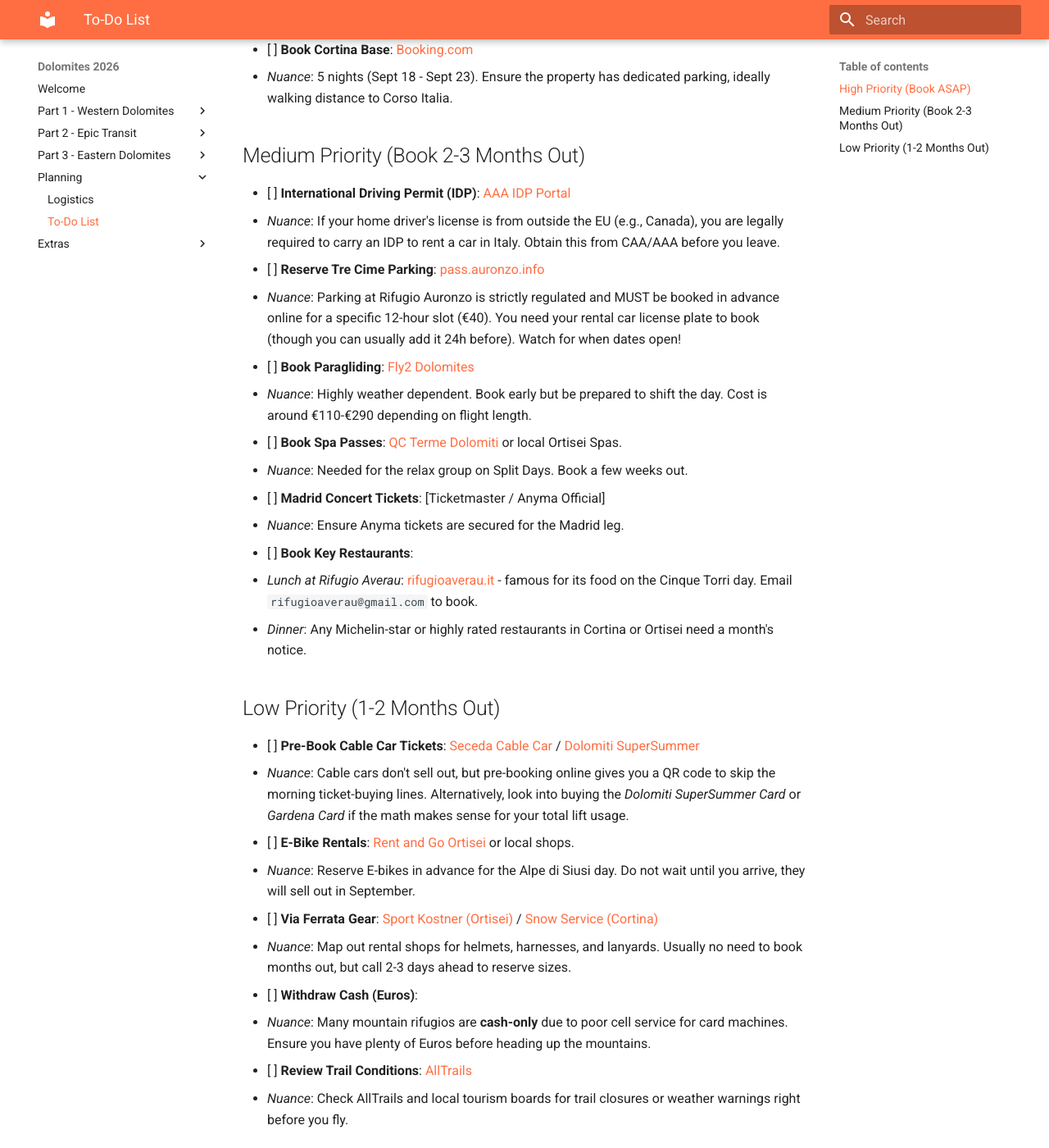
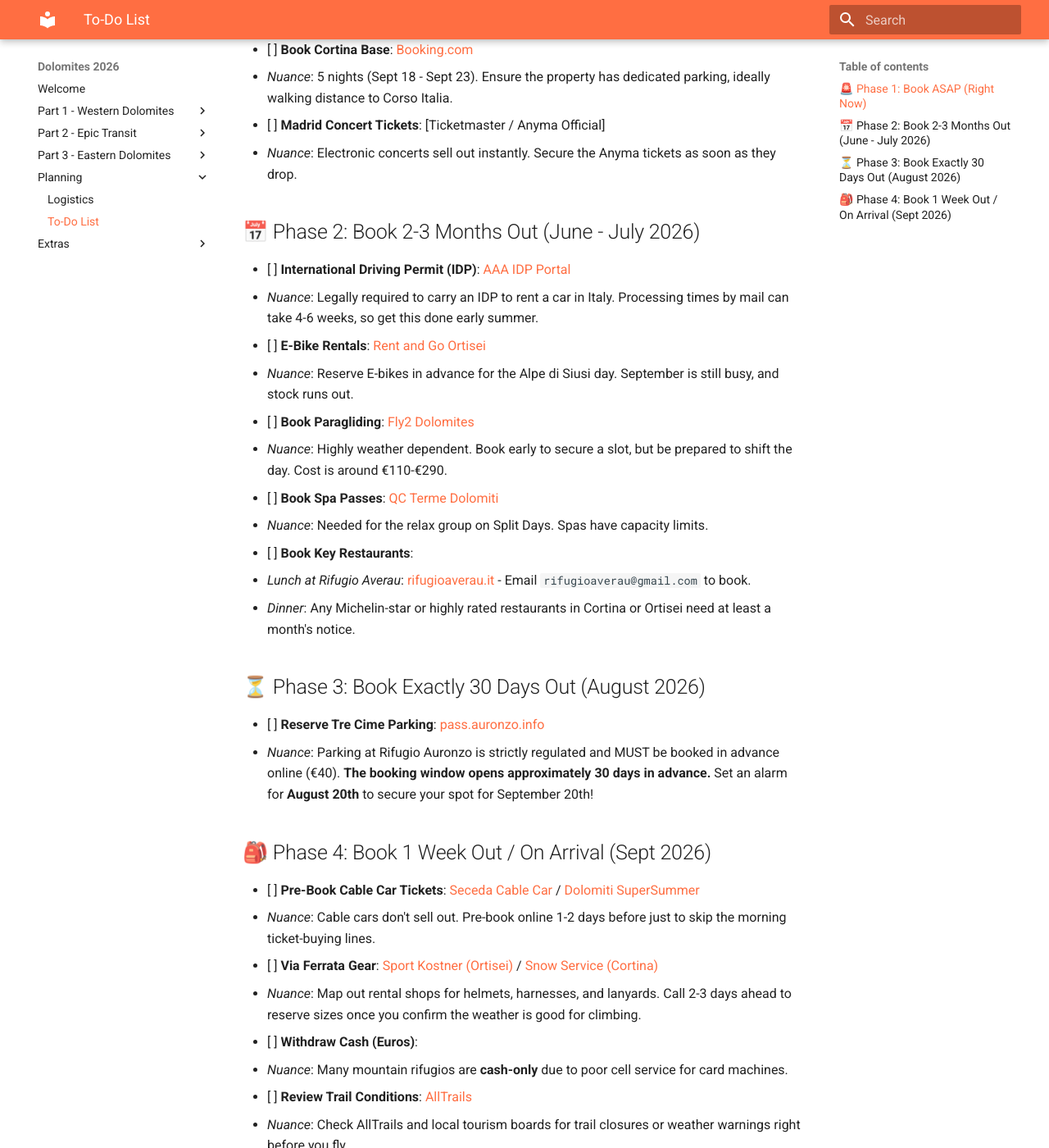
Before and after one commit to iammzz/dolomites-2026, an MkDocs documentation site: the page built from docs/todo.md, in a window 1280 px wide and 1400 px high, scrolled down 746 px. Shown: the whole window at 82% size. Built offline with MkDocs 1.6.1 and Material for MkDocs 9.7.7, drawn with Linux system fonts in a browser that asks for light colours; some of the changed text lies outside the part shown.

Commit message:
Reorganize todo list into accurate time phases

```diff
--- a/docs/todo.md
+++ b/docs/todo.md
@@ -5,7 +5,7 @@
 !!! danger "CRITICAL ACTION REQUIRED"
     **Flights, Hotels, and the Rental Car have NOT been booked yet!** These are the highest priority items as prices will increase significantly and availability will drop.
 
-## High Priority (Book ASAP)
+## 🚨 Phase 1: Book ASAP (Right Now)
 - [ ] **Book Flights**: [Air Transat](https://www.airtransat.com) / [Google Flights](https://www.google.com/flights)
   - *Outbound*: 🟢 **BOOKED** (Entire group is booked on TS 306).
   - *Inbound*: Entire group needs to book Venice → Madrid for Sept 23.
@@ -17,30 +17,32 @@
   - *Nuance*: 5 nights (Sept 13 - Sept 18). Target Ortisei or Selva. Ensure the property has dedicated parking.
 - [ ] **Book Cortina Base**: [Booking.com](https://www.booking.com)
   - *Nuance*: 5 nights (Sept 18 - Sept 23). Ensure the property has dedicated parking, ideally walking distance to Corso Italia.
+- [ ] **Madrid Concert Tickets**: [Ticketmaster / Anyma Official]
+  - *Nuance*: Electronic concerts sell out instantly. Secure the Anyma tickets as soon as they drop.
 
-## Medium Priority (Book 2-3 Months Out)
+## 📅 Phase 2: Book 2-3 Months Out (June - July 2026)
 - [ ] **International Driving Permit (IDP)**: [AAA IDP Portal](https://www.aaa.com/vacation/idpf.html)
-  - *Nuance*: If your home driver's license is from outside the EU (e.g., Canada), you are legally required to carry an IDP to rent a car in Italy. Obtain this from CAA/AAA before you leave.
+  - *Nuance*: Legally required to carry an IDP to rent a car in Italy. Processing times by mail can take 4-6 weeks, so get this done early summer.
+- [ ] **E-Bike Rentals**: [Rent and Go Ortisei](https://www.rentandgo.it/)
+  - *Nuance*: Reserve E-bikes in advance for the Alpe di Siusi day. September is still busy, and stock runs out.
+- [ ] **Book Paragliding**: [Fly2 Dolomites](http://www.fly2.info)
+  - *Nuance*: Highly weather dependent. Book early to secure a slot, but be prepared to shift the day. Cost is around €110-€290.
+- [ ] **Book Spa Passes**: [QC Terme Dolomiti](https://www.qcterme.com/en/val-di-fassa/qc-terme-dolomiti)
+  - *Nuance*: Needed for the relax group on Split Days. Spas have capacity limits.
+- [ ] **Book Key Restaurants**:
+  - *Lunch at Rifugio Averau*: [rifugioaverau.it](https://www.rifugioaverau.it/) - Email `rifugioaverau@gmail.com` to book.
+  - *Dinner*: Any Michelin-star or highly rated restaurants in Cortina or Ortisei need at least a month's notice.
+
+## ⏳ Phase 3: Book Exactly 30 Days Out (August 2026)
 - [ ] **Reserve Tre Cime Parking**: [pass.auronzo.info](https://pass.auronzo.info)
-  - *Nuance*: Parking at Rifugio Auronzo is strictly regulated and MUST be booked in advance online for a specific 12-hour slot (€40). You need your rental car license plate to book (though you can usually add it 24h before). Watch for when dates open!
-- [ ] **Book Paragliding**: [Fly2 Dolomites](http://www.fly2.info)
-  - *Nuance*: Highly weather dependent. Book early but be prepared to shift the day. Cost is around €110-€290 depending on flight length.
-- [ ] **Book Spa Passes**: [QC Terme Dolomiti](https://www.qcterme.com/en/val-di-fassa/qc-terme-dolomiti) or local Ortisei Spas.
-  - *Nuance*: Needed for the relax group on Split Days. Book a few weeks out.
-- [ ] **Madrid Concert Tickets**: [Ticketmaster / Anyma Official]
-  - *Nuance*: Ensure Anyma tickets are secured for the Madrid leg.
-- [ ] **Book Key Restaurants**:
-  - *Lunch at Rifugio Averau*: [rifugioaverau.it](https://www.rifugioaverau.it/) - famous for its food on the Cinque Torri day. Email `rifugioaverau@gmail.com` to book.
-  - *Dinner*: Any Michelin-star or highly rated restaurants in Cortina or Ortisei need a month's notice.
+  - *Nuance*: Parking at Rifugio Auronzo is strictly regulated and MUST be booked in advance online (€40). **The booking window opens approximately 30 days in advance.** Set an alarm for **August 20th** to secure your spot for September 20th!
 
-## Low Priority (1-2 Months Out)
+## 🎒 Phase 4: Book 1 Week Out / On Arrival (Sept 2026)
 - [ ] **Pre-Book Cable Car Tickets**: [Seceda Cable Car](https://www.seceda.it/en) / [Dolomiti SuperSummer](https://www.dolomitisuperski.com/en/SuperSummer)
-  - *Nuance*: Cable cars don't sell out, but pre-booking online gives you a QR code to skip the morning ticket-buying lines. Alternatively, look into buying the *Dolomiti SuperSummer Card* or *Gardena Card* if the math makes sense for your total lift usage.
-- [ ] **E-Bike Rentals**: [Rent and Go Ortisei](https://www.rentandgo.it/) or local shops.
-  - *Nuance*: Reserve E-bikes in advance for the Alpe di Siusi day. Do not wait until you arrive, they will sell out in September.
+  - *Nuance*: Cable cars don't sell out. Pre-book online 1-2 days before just to skip the morning ticket-buying lines.
 - [ ] **Via Ferrata Gear**: [Sport Kostner (Ortisei)](https://www.sportkostner.com/) / [Snow Service (Cortina)](https://www.snowservice.it/)
-  - *Nuance*: Map out rental shops for helmets, harnesses, and lanyards. Usually no need to book months out, but call 2-3 days ahead to reserve sizes.
+  - *Nuance*: Map out rental shops for helmets, harnesses, and lanyards. Call 2-3 days ahead to reserve sizes once you confirm the weather is good for climbing.
 - [ ] **Withdraw Cash (Euros)**:
-  - *Nuance*: Many mountain rifugios are **cash-only** due to poor cell service for card machines. Ensure you have plenty of Euros before heading up the mountains.
+  - *Nuance*: Many mountain rifugios are **cash-only** due to poor cell service for card machines.
 - [ ] **Review Trail Conditions**: [AllTrails](https://www.alltrails.com/)
   - *Nuance*: Check AllTrails and local tourism boards for trail closures or weather warnings right before you fly.
```
